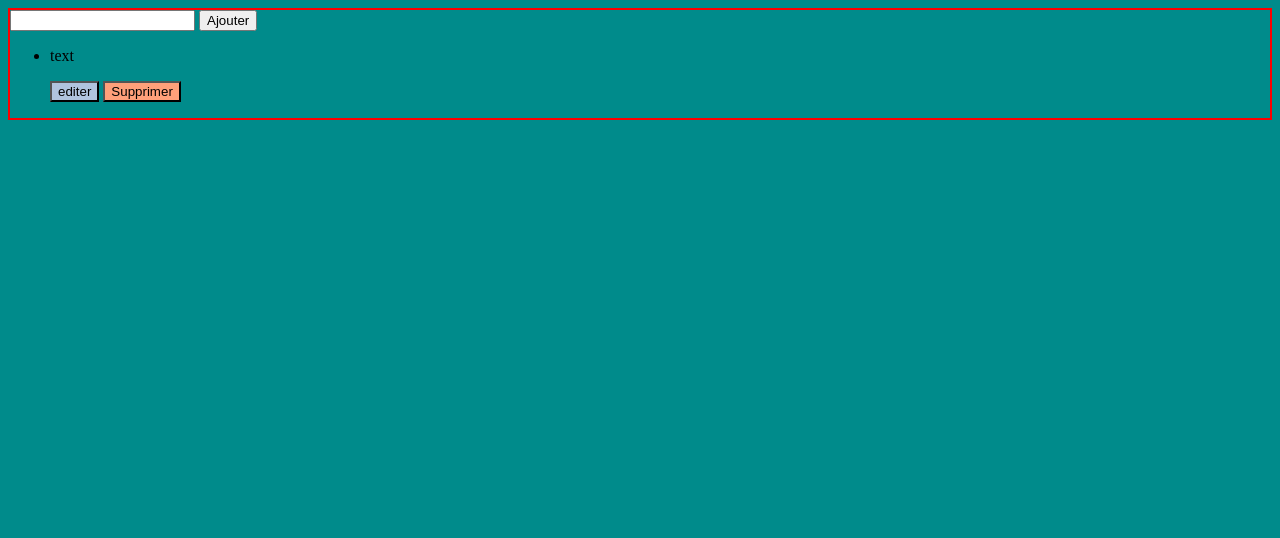
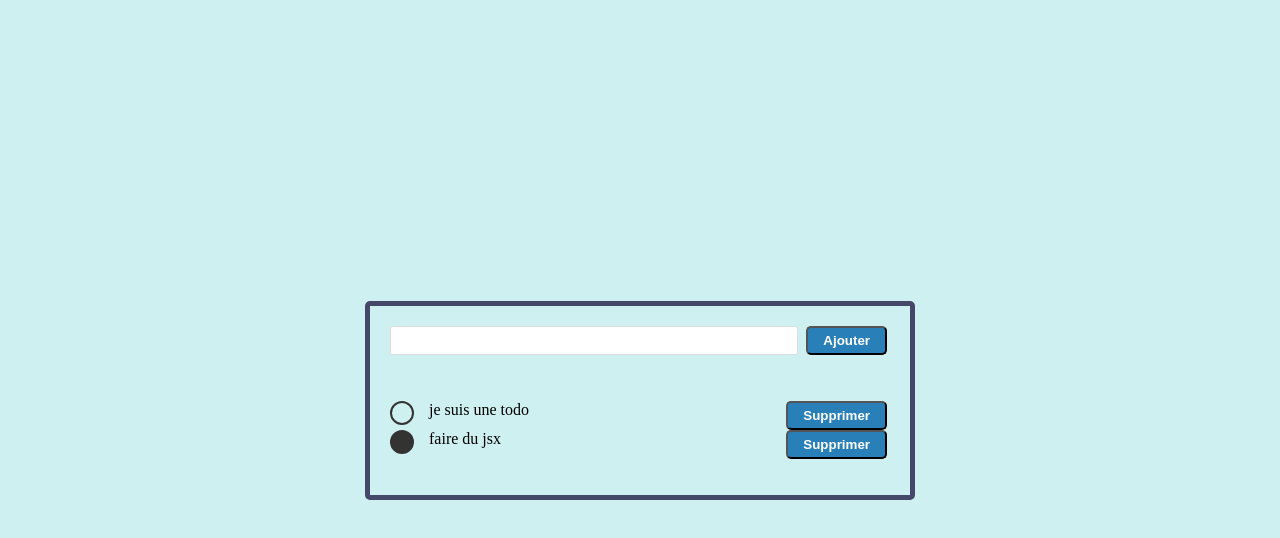
Before and after one commit to olygood/todoList, a website built with webpack: page src/index.html in a window 1280 px wide. Built offline with nearby package versions, Linux system fonts and the light colour scheme.

Commit message:
debut du projet avec css visuel de la todo

```diff
--- a/src/index.html
+++ b/src/index.html
@@ -6,7 +6,7 @@
     <title>todoList</title>
 </head>
 <body>
-<div id="oli">
+<div id="container">
     <form>
         <input type="text">
         <button>Ajouter</button>
@@ -14,8 +14,8 @@
     <ul>
         <li>
             <span class="todo done"></span>
-            <p>text</p>
-            <button class="firstButton">editer</button>
+            <p>text :</p>
+            <button class="firstButton">Editer</button>
             <button class="secondButton">Supprimer</button>
 
         </li>
--- a/src/index.js
+++ b/src/index.js
@@ -1 +1,36 @@
 import "./style.css";
+
+const ul = document.querySelector('ul');
+
+const todos = [
+    {
+        text : "je suis une todo",
+        done : false,
+
+    },
+    {
+        text : "faire du jsx",
+        done : true,
+    }
+]
+
+const displayTodo = () =>{
+    const todosNode = todos.map((todo,index) =>{
+        return createtodoElement(todo,index);
+    })
+    ul.innerHTML = '';
+    ul.append(...todosNode);
+}
+
+
+const createtodoElement = (todo,index) => {
+    const li = document.createElement('li');
+
+    li.innerHTML = `
+        <span class ="todo ${todo.done ? "done" : ' '}"> </span>
+        <p> ${todo.text }</p>
+        <button> Supprimer</button>
+    `;
+        return li;
+};
+displayTodo();
--- a/src/style.css
+++ b/src/style.css
@@ -1,13 +1,75 @@
-* body {
+* body{
     box-sizing: border-box;
-    background-color: darkcyan;
+    background-color: rgb(206, 240, 240);
+    margin: 0;
+    min-height: 100vh;
+    display: flex;
+    align-items: center;
+    justify-content: center;
+
+
   }
-  #oli{
-      border: 2px solid red;
+  #container{
+      border: 5px solid rgb(69, 72, 105);
+      width: 500px;
+      border-radius: 5px;
+      padding: 20px;
+      display: flex;
+      flex-direction: column;
+
   }
 .firstButton{
-    background-color: lightsteelblue;
+    background-color: rgb(128, 197, 110);
+    margin-right: 5px;
 }
 .secondButton{
-    background-color: lightsalmon;
+    background-color: rgb(216, 118, 79);
 }
+ul{
+    padding: 0;
+    list-style: none;
+}
+li{
+    display: flex;
+}
+li p{
+    flex:1;
+}
+
+p{
+    margin: 0;
+}
+li .todo{
+    flex:0 0 20px;
+    height: 20px;
+    border-radius: 20px;
+    margin-right: 15px;
+    border:2px solid #333;
+}
+li .todo.done{
+    background: #333;
+}
+form{
+    display: flex;
+    margin-bottom: 30px;
+}
+input{
+    padding: 5px 15px;
+    outline: 0;
+    border: 1px solid #ddd;
+    border-radius: 3px;
+}
+form input{
+    flex: 1;
+    margin-right: 5px;
+}
+button{
+    background: #2980b9;
+    font-weight: bold;
+    color: white;
+    padding: 5px 15px;
+    border:0 px;
+    border-radius: 5px;
+    margin: 0 3px;
+    cursor: pointer;
+}
```
Also changed, not shown: README.md.
